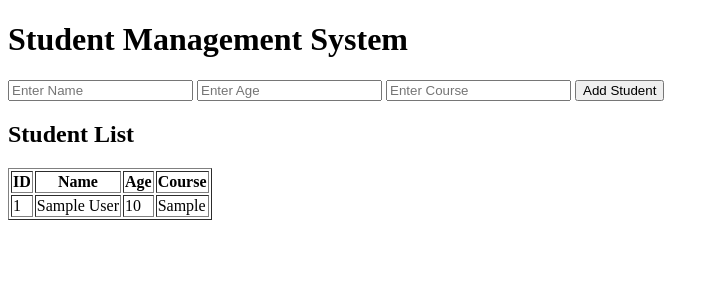
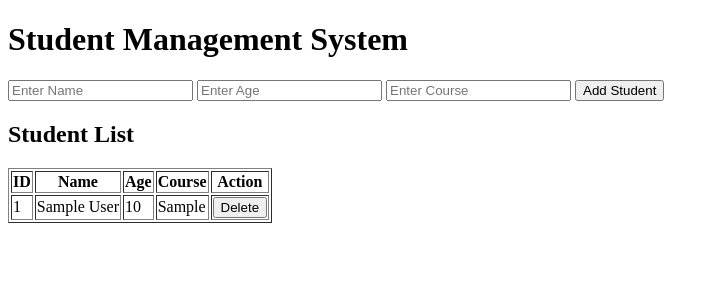
Before and after one commit to Akshaya-pandu/student-management-system, a Flask app: page / in a window 1280 px wide. Shown: the top 300 px of the page, without its empty margins (0-719 px from the left). Run offline with Flask 3, Linux system fonts and the light colour scheme; tables that the repository leaves empty or names only in its code hold one stand-in row (values such as "Sample post").

Commit message:
Added delete feature

```diff
--- a/app.py
+++ b/app.py
@@ -8,7 +8,7 @@
 
 # if __name__ == '__main__':
 #     app.run(debug=True)
-from flask import Flask, render_template, request
+from flask import Flask, render_template, request,redirect
 import mysql.connector
 
 app = Flask(__name__)
@@ -42,6 +42,16 @@ def home():
     students = cursor.fetchall()
 
     return render_template('index.html',students=students)
+@app.route('/delete/<int:id>')
+def delete_student(id):
+
+    query = "DELETE FROM students WHERE id = %s"
+
+    cursor.execute(query, (id,))
+
+    db.commit()
+
+    return redirect('/')
 
 if __name__ == '__main__':
     app.run(debug=True)
--- a/templates/index.html
+++ b/templates/index.html
@@ -21,16 +21,24 @@
         <th>Name</th>
         <th>Age</th>
         <th>Course</th>
+        <th>Action</th>
     </tr>
 
     {% for student in students %}
 
-    <tr>
+<tr>
         <td>{{ student[0] }}</td>
         <td>{{ student[1] }}</td>
         <td>{{ student[2] }}</td>
         <td>{{ student[3] }}</td>
-    </tr>
+
+
+    <td>
+        <a href="/delete/{{ student[0] }}">
+            <button>Delete</button>
+        </a>
+    </td>
+</tr>
 
     {% endfor %}
 
```
